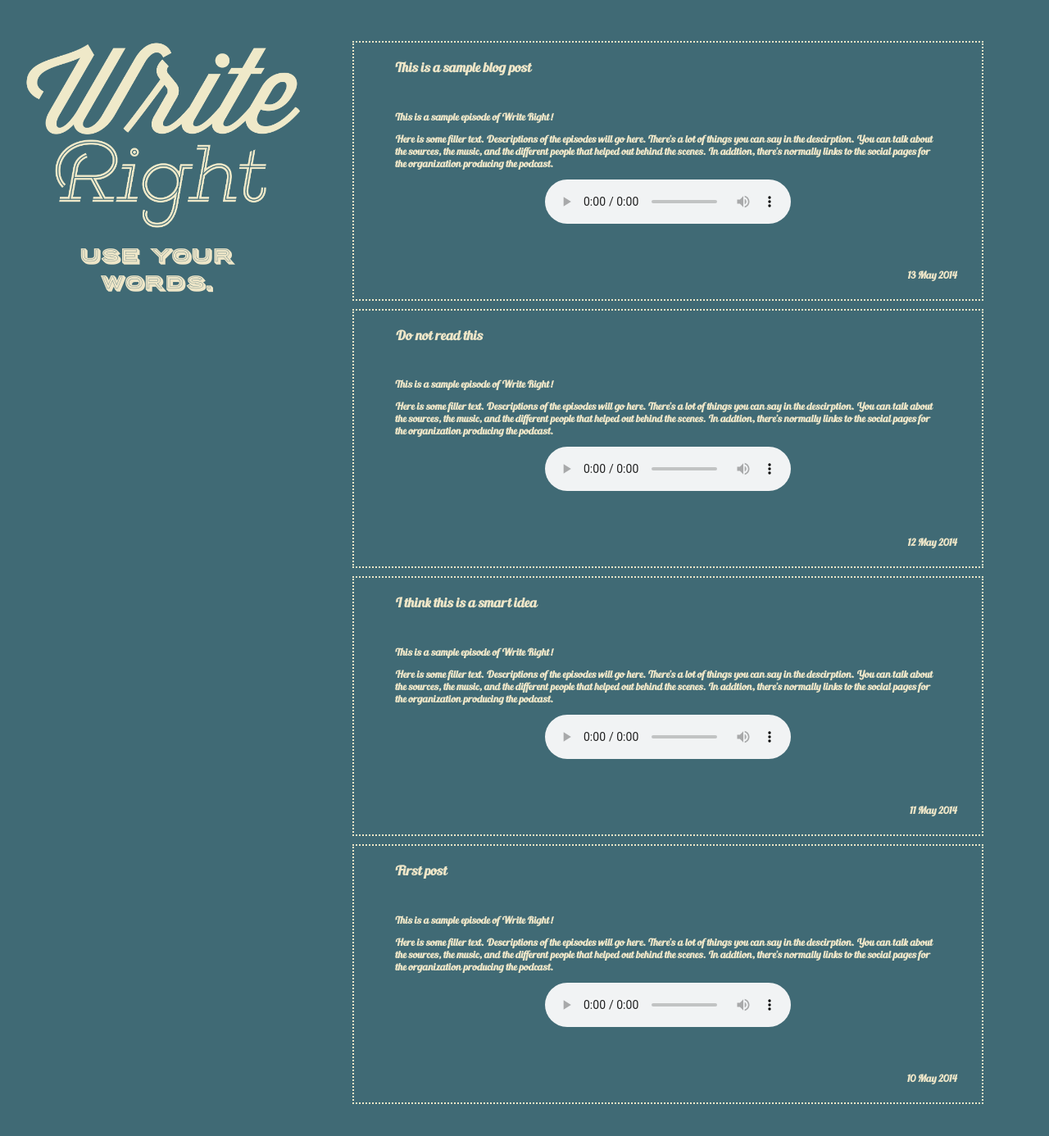
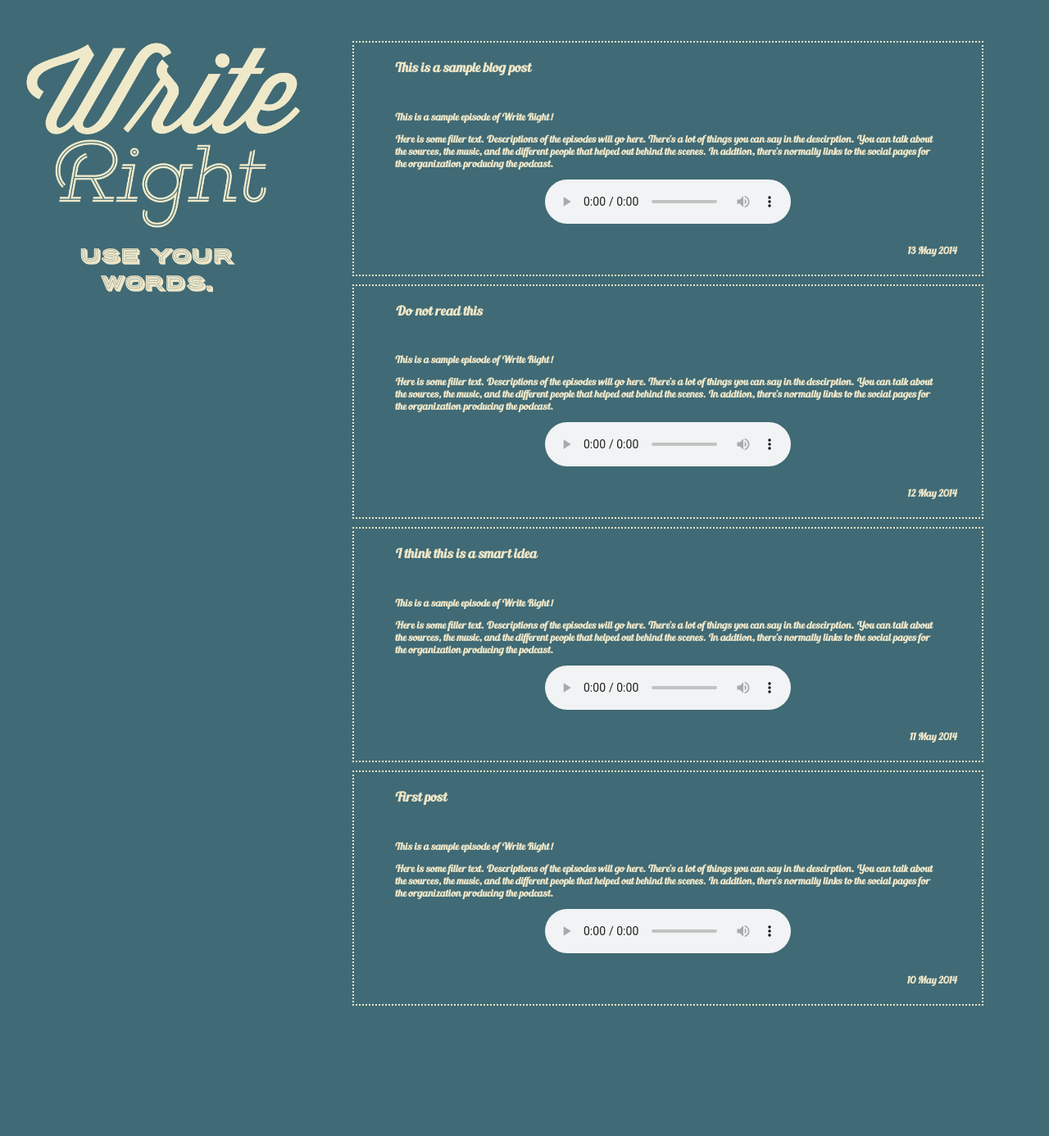
Before and after one commit to writerightpodcast/writerightpodcast.github.io, a Jekyll site: the page built from index.html, in a window 1280 px wide and 1387 px high. Shown: the whole window at 82% size. Built offline with Jekyll 4.4.1, drawn with Linux system fonts in a browser that asks for light colours; Markdown is read by kramdown in place of the engine named in the settings.

Commit message:
spacing?

```diff
--- a/index.html
+++ b/index.html
@@ -6,7 +6,7 @@ layout: default
 	    {% for post in site.posts %}
 	    	<a href="{{ site.url }}{{ post.url }}" class="post-link">
 	    		<h1>{{ post.title }}</h1>
-	    		<h2>{{ post.content | truncatewords:75}}</h2><br>
+	    		<h2>{{ post.content | truncatewords:75}}</h2>
 	    		<h3>{{ post.date | date_to_string}}</h3>
 	    	</a>
 		{% endfor %}
```
